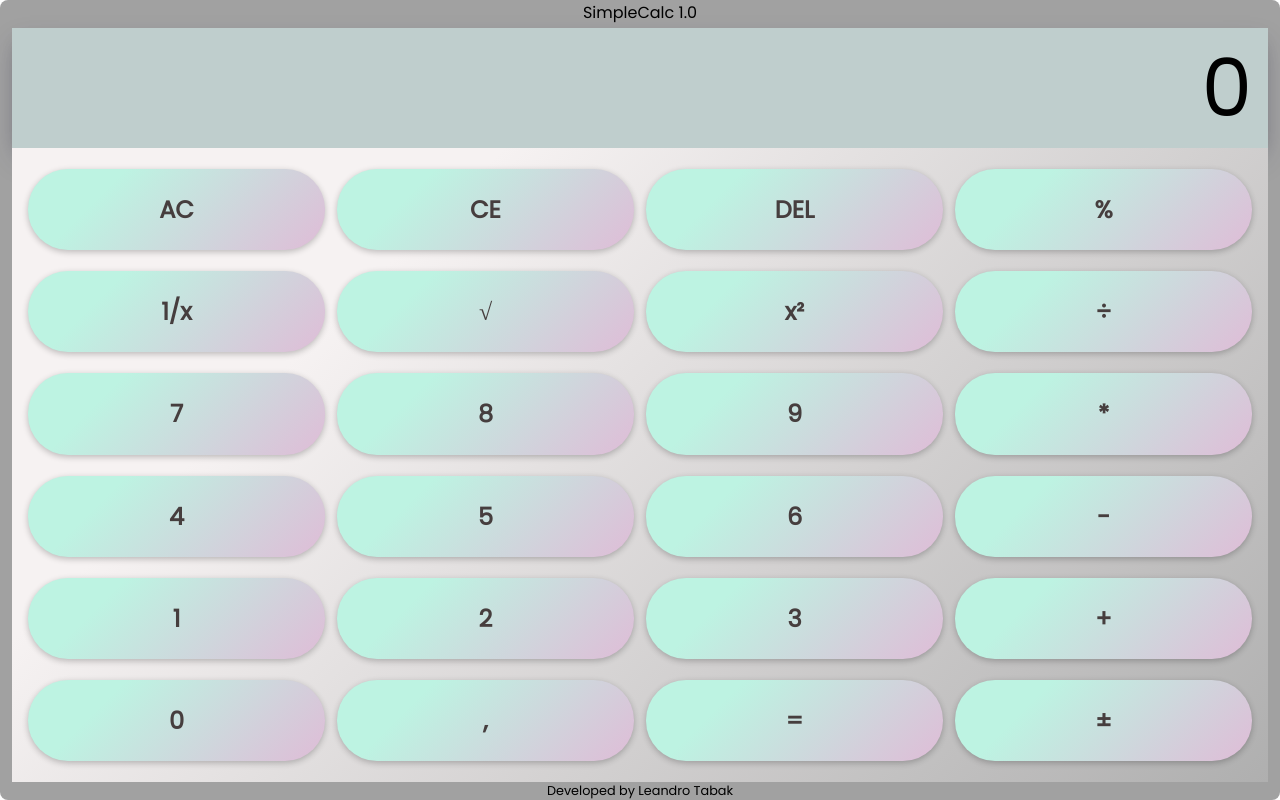
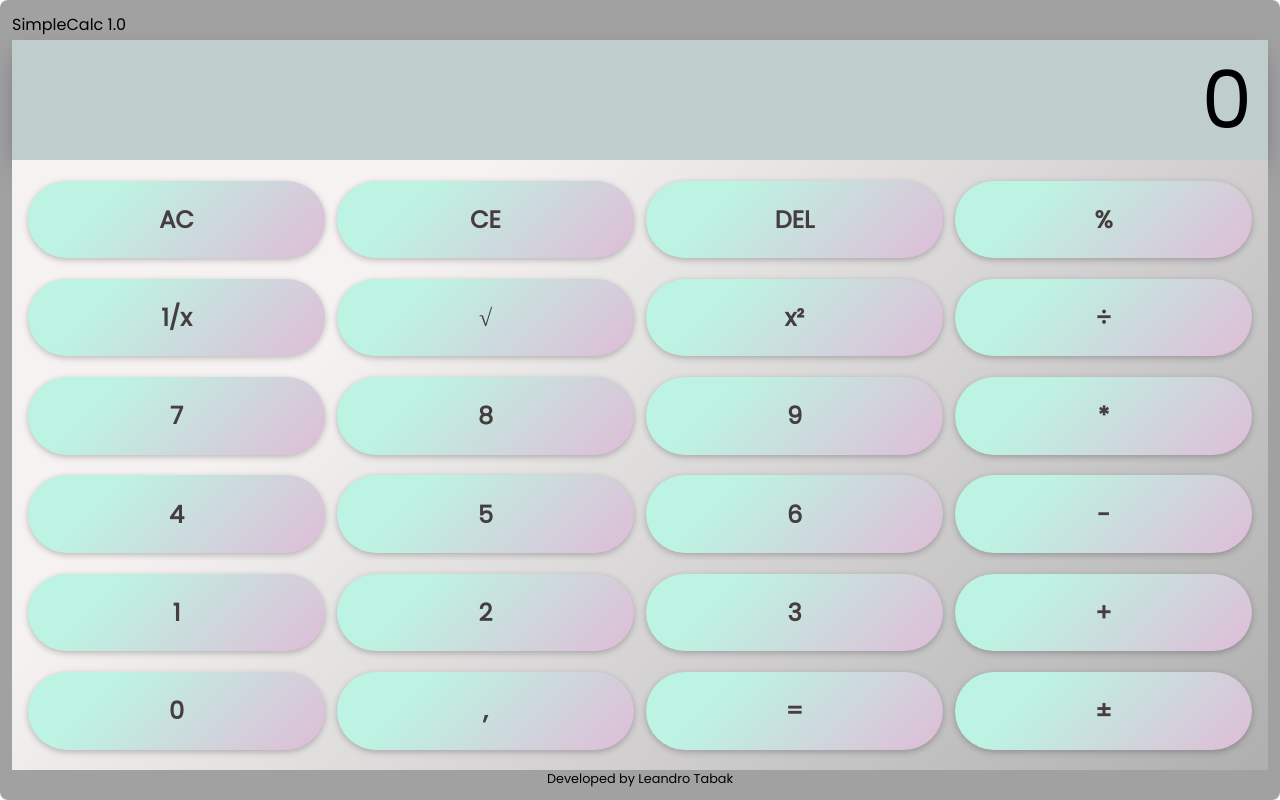
Before and after one commit to leandrogtabak/calcJs, a plain HTML site: page index.html in a window 1280 px wide. Drawn offline with Linux system fonts and the light colour scheme.

Commit message:
Improving padding

```diff
--- a/styles/styles.css
+++ b/styles/styles.css
@@ -1,5 +1,5 @@
 * {
-    margin: 0 auto;
+    margin: 0;
     padding: 0;
     border: 0;
     box-sizing: border-box;
@@ -8,11 +8,15 @@
 }
 
 html {
-    overflow-y: scroll;
+    margin: 0;
+    padding: 0;
+    border: 0;
 }
 
 body {
     height: 100vh;
+    width: 100vw;
+
 }
 
 .container {
@@ -23,6 +27,7 @@ body {
     justify-content: center;
     background-color: rgb(161, 161, 161);
     border-radius: 0.5rem;
+    padding: 12px;
 
 }
 
@@ -31,7 +36,7 @@ body {
 }
 
 #screen {
-    margin: 0 12px;
+
     background-color: #bfcecd;
     box-shadow: rgba(50, 50, 93, 0.25) 0px 13px 27px -5px, rgba(0, 0, 0, 0.3) 0px 8px 16px -8px;
     color: #000000;
@@ -42,7 +47,7 @@ body {
 }
 
 .button-grid {
-    margin: 0 12px;
+
     height: 100%;
     padding: 1rem;
     background-color: #d9d9d9;
```
